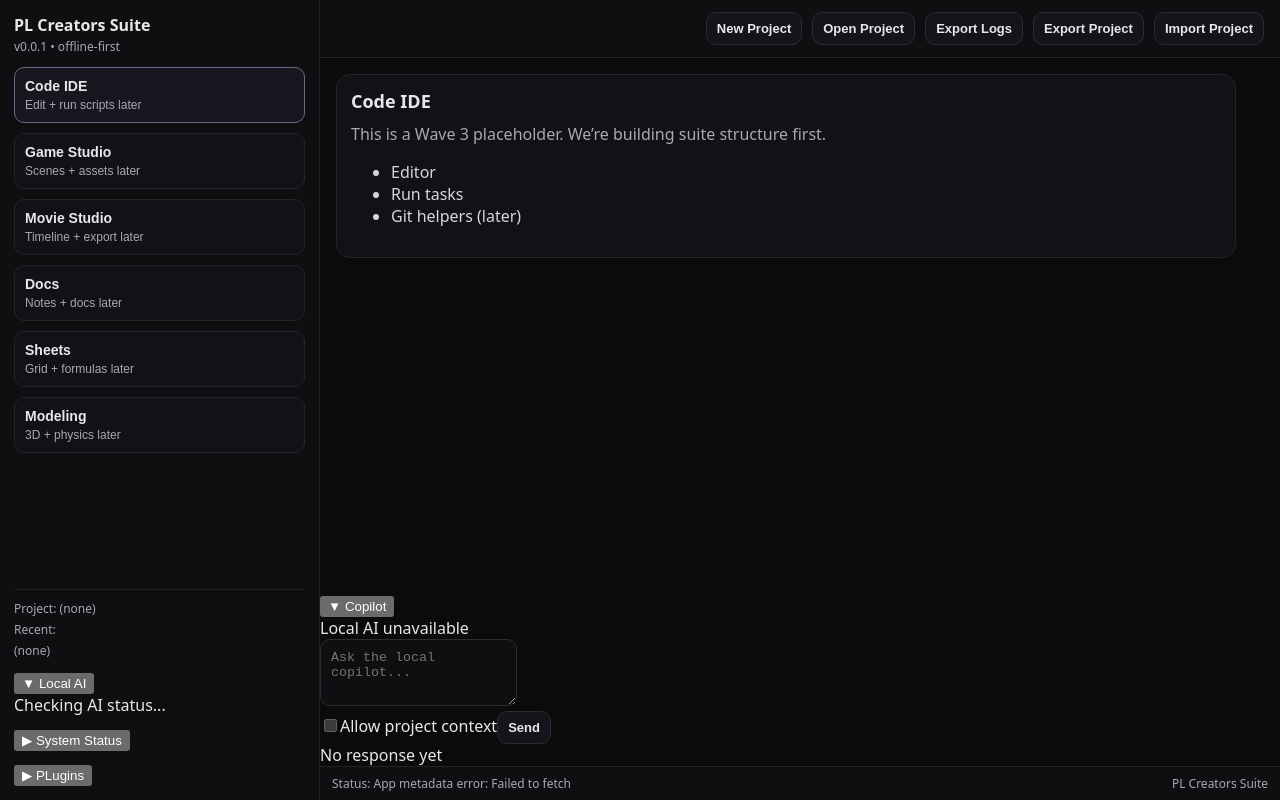
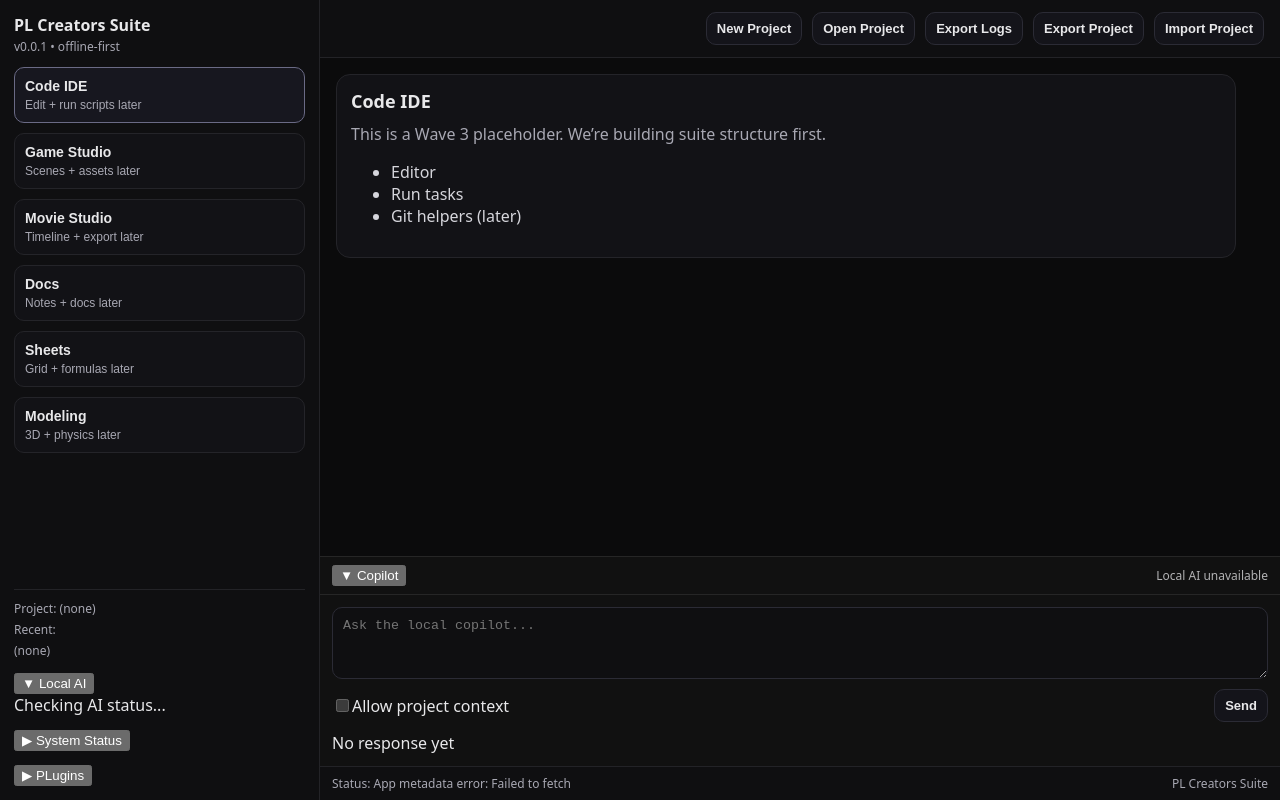
Before and after one commit to barnes127/pl-creators-suite, a React (Vite) app in the folder apps/renderer/: page / in a window 1280 px wide. Built offline with nearby package versions, Linux system fonts and the light colour scheme.

Commit message:
Wave 9.2: add workspace split layout component

```diff
--- a/apps/renderer/src/app.css
+++ b/apps/renderer/src/app.css
@@ -248,3 +248,134 @@ html, body, #root {
   border-radius: 12px;
   margin-top: 10px;
 }
+
+.copilotDrawer {
+  border-top: 1px solid #262626;
+  background: #111;
+}
+
+.copilotDrawerHeader {
+  display: flex;
+  align-items: center;
+  justify-content: space-between;
+  gap: 16px;
+  padding: 8px 12px;
+  border-bottom: 1px solid #262626;
+}
+
+.copilotDrawerMeta {
+  font-size: 12px;
+  opacity: 0.75;
+}
+
+.copilotDrawerBody {
+  display: grid;
+  gap: 10px;
+  padding: 12px;
+}
+
+.copilotDrawer.closed {
+  min-height: 42px;
+}
+
+.copilotInput {
+  width: 100%;
+  min-height: 72px;
+  resize: vertical;
+}
+
+.copilotActions {
+  display: flex;
+  align-items: center;
+  justify-content: space-between;
+  gap: 16px;
+  flex-wrap: wrap;
+}
+
+.copilotResponse {
+  padding: 10px;
+  border: 1px solid #262626;
+  border-radius: 8px;
+  background: #0b0b0b;
+  white-space: pre-wrap;
+}
+
+.btn-primary {
+  font-weight: 700;
+}
+
+.btn-ghost {
+  background: transparent;
+  border-color: #333;
+}
+
+.toolbar {
+  display: flex;
+  align-items: center;
+  gap: 8px;
+  flex-wrap: wrap;
+}
+
+.workspaceHeader {
+  display: flex;
+  align-items: flex-start;
+  justify-content: space-between;
+  gap: 16px;
+  padding: 12px;
+  border-bottom: 1px solid #262626;
+}
+
+.workspaceTitle {
+  margin: 0;
+  font-size: 18px;
+}
+
+.workspaceSubtitle {
+  margin-top: 4px;
+  font-size: 12px;
+  opacity: 0.75;
+}
+
+.workspaceActions {
+  display: flex;
+  align-items: center;
+  gap: 8px;
+  flex-wrap: wrap;
+}
+.workspaceSplit {
+  display: grid;
+  grid-template-columns: minmax(180px, 240px) minmax(0, 1fr) minmax(180px, 260px);
+  min-height: 100%;
+}
+
+.workspaceSplitMain {
+  min-width: 0;
+  padding: 12px;
+}
+
+.workspaceSplitSide {
+  min-width: 0;
+  padding: 12px;
+  border-right: 1px solid #262626;
+}
+
+.workspaceSplitSide:last-child {
+  border-right: 0;
+  border-left: 1px solid #262626;
+}
+
+@media (max-width: 900px) {
+  .workspaceSplit {
+    grid-template-columns: 1fr;
+  }
+
+  .workspaceSplitSide {
+    border-right: 0;
+    border-left: 0;
+    border-bottom: 1px solid #262626;
+  }
+
+  .workspaceSplitSide:last-child {
+    border-left: 0;
+  }
+}
--- /dev/null
+++ b/apps/renderer/src/components/pl-ui/index.ts
@@ -0,0 +1,6 @@
+export { Button } from "./Button";
+export { TextInput } from "./TextInput";
+export { Panel } from "./Panel";
+export { Toolbar } from "./Toolbar";
+export { WorkspaceHeader } from "./WorkspaceHeader";
+export { WorkspaceSplit } from "./WorkspaceSplit";
```
Also changed, not shown: apps/renderer/src/components/pl-ui/WorkspaceSplit.tsx (added, +23 -0 lines).
